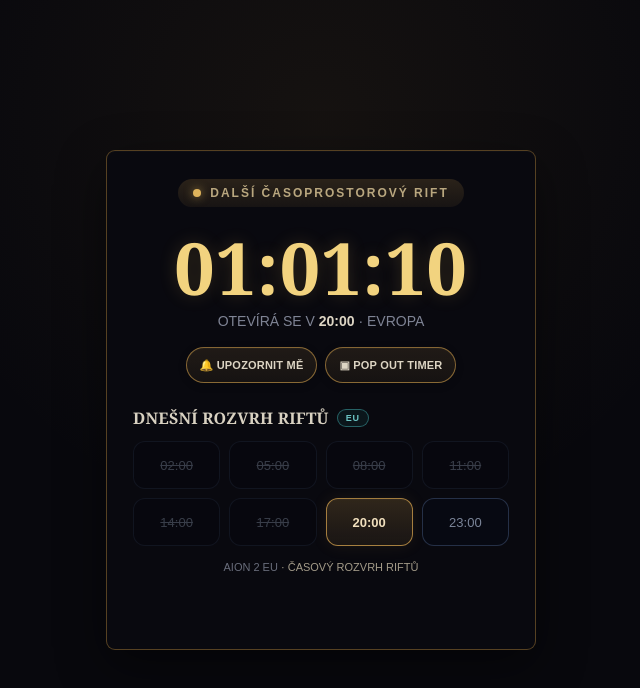
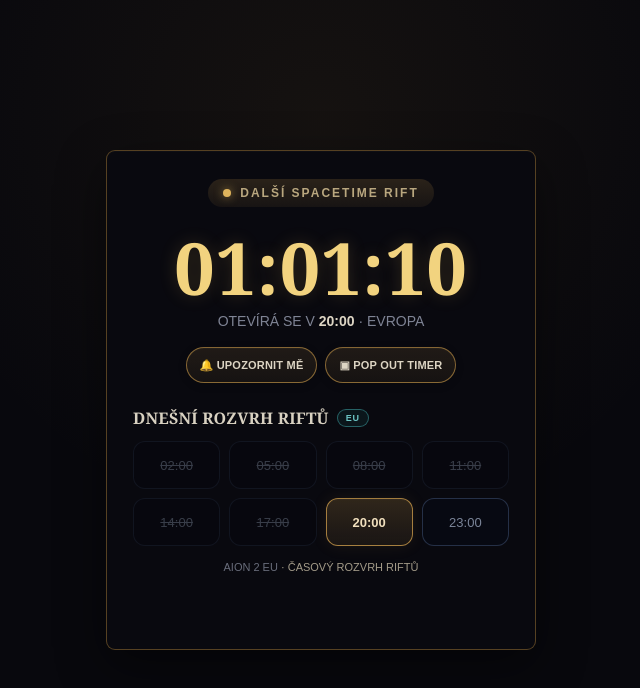
Before and after one commit to Supacek/EU-TIMER-AION-2, a plain HTML site: page index.html in a window 1280 px wide. Shown: the whole page, without its empty margins (319-959 px from the left). Drawn offline with Linux system fonts and the light colour scheme.

Commit message:
Update index.html

```diff
--- a/index.html
+++ b/index.html
@@ -33,7 +33,7 @@
                  ========================================= -->
 
             <div class="eyebrow">
-                DALŠÍ ČASOPROSTOROVÝ RIFT
+                DALŠÍ SPACETIME RIFT
             </div>
 
 
```
